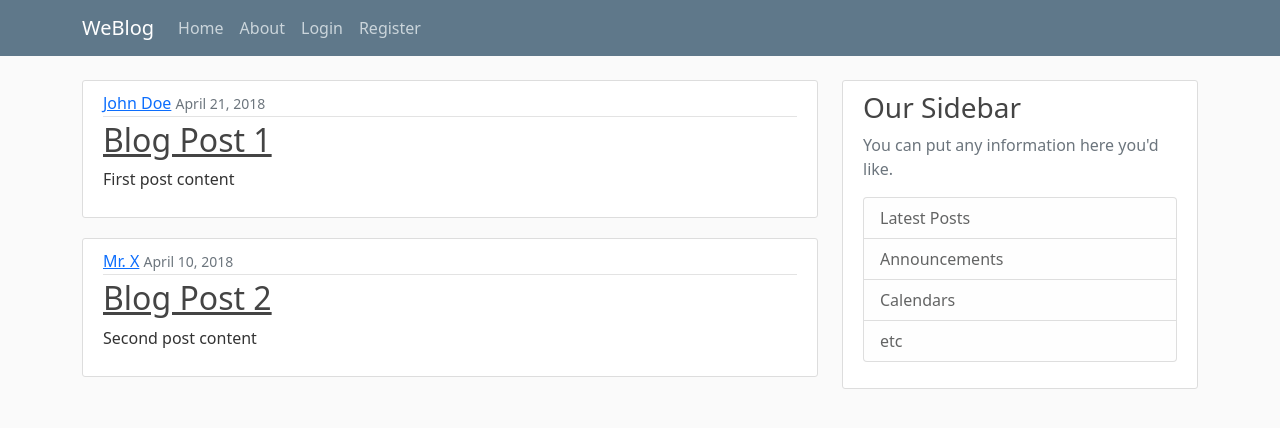
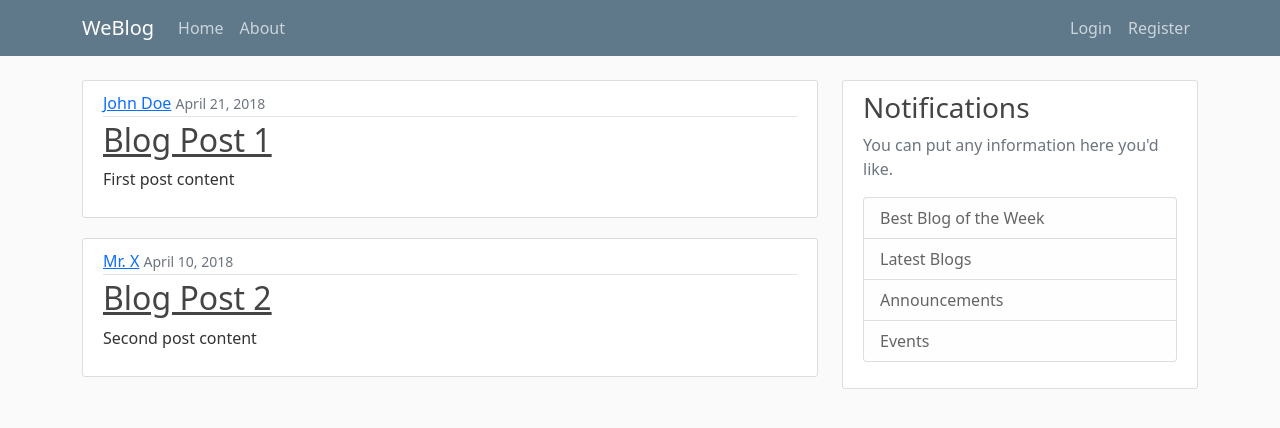
Before and after one commit to houssemeddinegherabi/flask-blog, a Flask app: page / in a window 1280 px wide. Shown: the top 428 px of the page. Run offline with Flask 2, Linux system fonts and the light colour scheme.

Commit message:
modify sidebar

```diff
--- a/templates/base.html
+++ b/templates/base.html
@@ -26,12 +26,12 @@
                 <span class="navbar-toggler-icon"></span>
                 </button>
                 <div class="collapse navbar-collapse" id="navbarToggle">
-                <div class="navbar-nav mr-auto">
+                <div class="navbar-nav">
                 <a class="nav-item nav-link" href="{{ url_for('home') }}">Home</a>
                 <a class="nav-item nav-link" href="{{ url_for('about') }}">About</a>
                 </div>
                 <!-- Navbar Right Side -->
-                <div class="navbar-nav">
+                <div style="margin-left: auto;" class="navbar-nav">
                 <a class="nav-item nav-link" href="{{ url_for('login_method') }}">Login</a>
                 <a class="nav-item nav-link" href="{{ url_for('register_method') }}">Register</a>
                 </div>
@@ -56,13 +56,13 @@
                 </div>
                 <div class="col-md-4">
                 <div class="content-section">
-                <h3>Our Sidebar</h3>
+                <h3>Notifications</h3>
                 <p class='text-muted'>You can put any information here you'd like.
                 <ul class="list-group">
-                        <li class="list-group-item list-group-item-light">Latest Posts</li>
+                        <li class="list-group-item list-group-item-light">Best Blog of the Week</li>
+                        <li class="list-group-item list-group-item-light">Latest Blogs</li>
                         <li class="list-group-item list-group-item-light">Announcements</li>
-                        <li class="list-group-item list-group-item-light">Calendars</li>
-                        <li class="list-group-item list-group-item-light">etc</li>
+                        <li class="list-group-item list-group-item-light">Events</li>
                 </ul>
                 </p>
                 </div>
```
